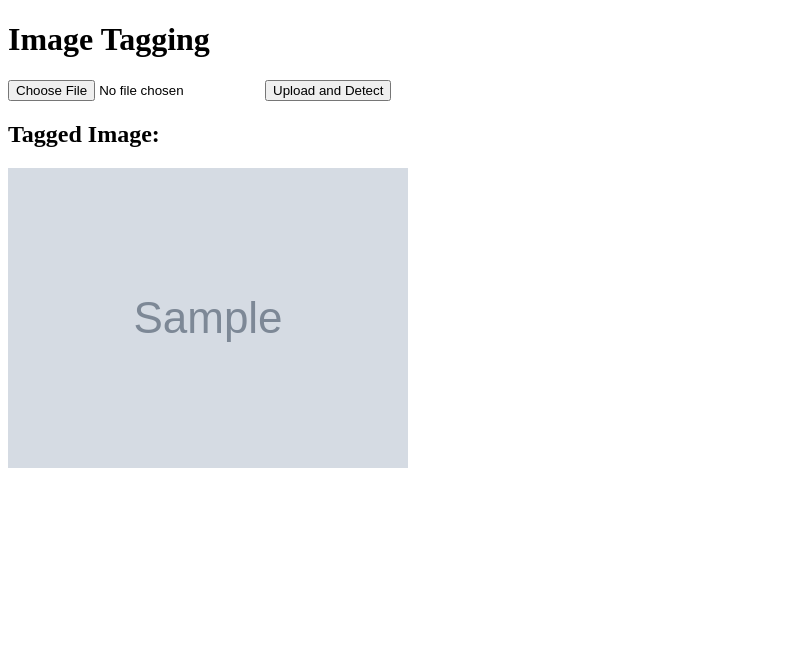
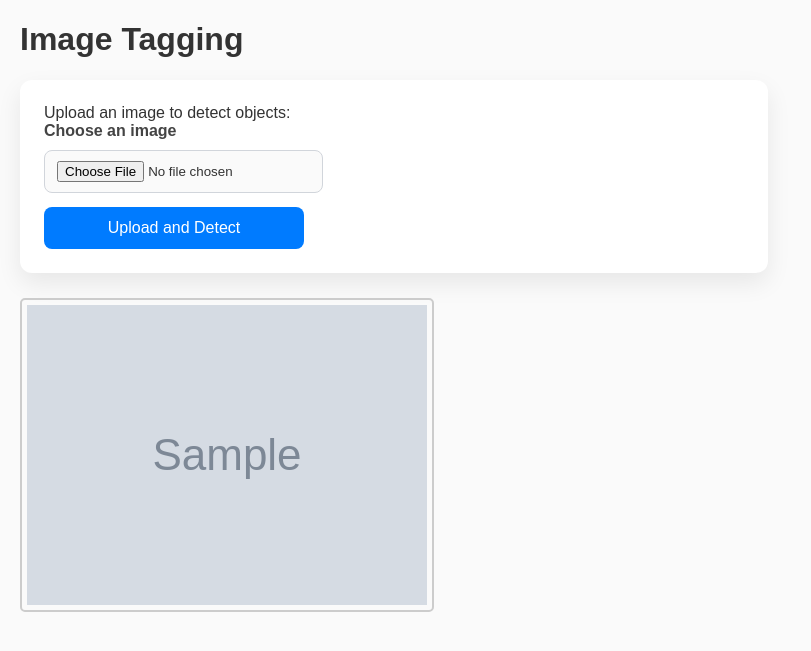
Before and after one commit to SanderNF/AI-image-tagging, a Flask app: template templates/index.html in a window 1280 px wide. Shown: the top 651 px of the page, without its empty margins (0-811 px from the left). Run offline with Flask 3, Linux system fonts and the light colour scheme; the template is opened without the code that fills it: most values are stand-ins (such as "Sample title", 1, 10 or a date in 2020); grey boxes marked "Sample" are stand-in pictures; parts of the project's set-up code (start-up, migrations or seed data) failed here and were passed over.

Commit message:
working-v1.1

```diff
--- a/main.py
+++ b/main.py
@@ -153,7 +153,7 @@ def detect():
     result = overlay_img(image_path, results['good'])
     result.save(f"static/{image_file.filename}.png")
 
-    return redirect(url_for('display_result', filename=f"{image_file.filename}.png"))
+    return redirect(url_for('static', filename=f"{image_file.filename}.png"))
 
 
 if __name__ == "__main__":
--- a/templates/index.html
+++ b/templates/index.html
@@ -4,16 +4,147 @@
     <meta charset="UTF-8">
     <meta name="viewport" content="width=device-width, initial-scale=1.0">
     <title>Image Tagging</title>
+    <style>
+        body {
+            font-family: Arial, sans-serif;
+            margin: 20px;
+            background: #fafafa;
+            color: #333;
+        }
+
+        h1 {
+            color: #333;
+        }
+
+        .form-container {
+            background: #fff;
+            padding: 24px;
+            border-radius: 12px;
+            max-width: 700px;
+            box-shadow: 0 10px 25px rgba(0, 0, 0, 0.08);
+            margin-bottom: 25px;
+        }
+
+        .form-row {
+            display: flex;
+            flex-wrap: wrap;
+            gap: 20px;
+            align-items: flex-start;
+        }
+
+        .input-group {
+            flex: 1 1 280px;
+            min-width: 260px;
+        }
+
+        .preview-container {
+            flex: 0 0 180px;
+            text-align: center;
+        }
+
+        .form-container label {
+            display: block;
+            font-weight: 600;
+            margin-bottom: 10px;
+            color: #444;
+        }
+
+        input[type="file"] {
+            width: auto;
+            max-width: 260px;
+            padding: 10px 12px;
+            border: 1px solid #d1d5db;
+            border-radius: 8px;
+            cursor: pointer;
+            background: #fafafa;
+            transition: border 0.2s ease, background 0.2s ease;
+        }
+
+        input[type="file"]:hover {
+            border-color: #a5b4fc;
+            background: #ffffff;
+        }
+
+        button {
+            width: 100%;
+            max-width: 260px;
+            background: #007bff;
+            color: white;
+            padding: 12px 20px;
+            border: none;
+            border-radius: 8px;
+            font-size: 16px;
+            cursor: pointer;
+            transition: background 0.25s ease;
+            margin-top: 14px;
+        }
+
+        button:hover {
+            background: #0056b3;
+        }
+
+        .preview-container img {
+            max-width: 160px;
+            border-radius: 8px;
+            border: 1px solid #ccc;
+        }
+
+        .tagged-images {
+            display: grid;
+            grid-template-columns: repeat(auto-fit, minmax(300px, 1fr));
+            gap: 20px;
+        }
+
+        .tagged-images img {
+            border: 2px solid #ccc;
+            padding: 5px;
+            border-radius: 5px;
+        }
+    </style>
 </head>
 <body>
+    <script>
+    window.addEventListener('DOMContentLoaded', () => {
+        const fileInput = document.getElementById('input');
+        const preview = document.getElementById('preview');
+
+        if (preview) {
+            preview.style.display = 'none';
+        }
+
+        fileInput.addEventListener('change', function (e) {
+            const file = e.target.files[0];
+            if (!file) return;
+
+            const reader = new FileReader();
+            reader.onload = function (event) {
+                if (preview) {
+                    preview.src = event.target.result;
+                    preview.style.display = 'block';
+                }
+            };
+            reader.readAsDataURL(file);
+        });
+    });
+    </script>
     <h1>Image Tagging</h1>
-    <form action="/detect" method="post" enctype="multipart/form-data">
-        <input type="file" name="image" accept="image/*" required>
-        <button type="submit">Upload and Detect</button>
-    </form>
-    <div class="tagged images">
+    <div class="form-container">
+        <div class="form-row">
+            <div class="input-group">
+                <div>Upload an image to detect objects:</div>
+                <form action="/detect" method="post" enctype="multipart/form-data">
+                    <label for="input">Choose an image</label>
+                    <input id="input" type="file" name="image" accept="image/*" required>
+                    <button type="submit">Upload and Detect</button>
+                </form>
+            </div>
+            <div class="preview-container">
+                <img src="" alt="Preview" id="preview">
+            </div>
+        </div>
+    </div>
+    <div class="tagged-images">
         {% for image_url in image_urls %}
-                <h2>Tagged Image:</h2>
                 <img src="{{ image_url }}" alt="Tagged Image" style="max-width: 100%;">
         {% endfor %}
     </div>
```
Also changed, not shown: static/File_SNF.png.png (added), static/IMG_20251128_141009.jpg.png (added), uploads/File_SNF.png (added), uploads/IMG_1875.jpg (added), 4 other files.
